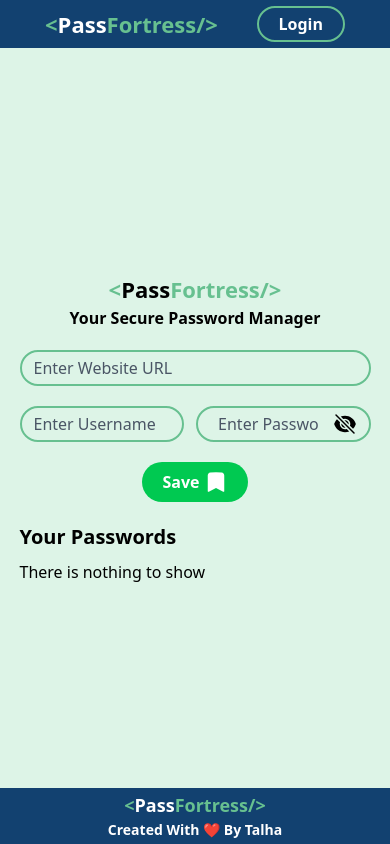
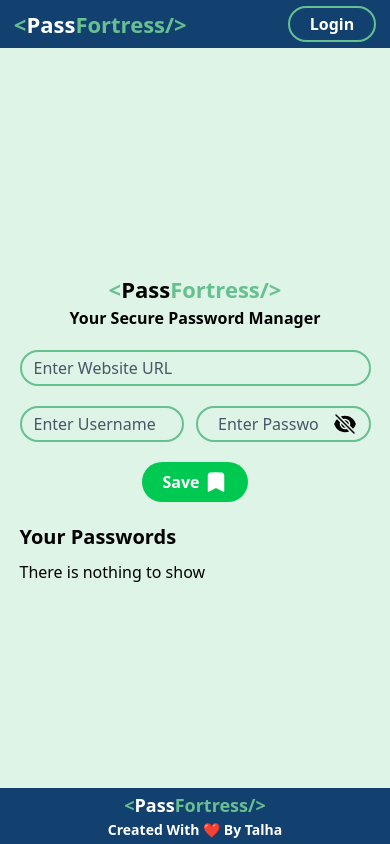
Before and after one commit to anonymous298/Password-Manager-Project-V1, a React (Vite) app: page / in a window 390 px wide. Built offline with nearby package versions, Linux system fonts and the light colour scheme.

Commit message:
navbar responsivenss changes

```diff
--- a/src/components/Navbar.jsx
+++ b/src/components/Navbar.jsx
@@ -3,7 +3,7 @@ import React from 'react'
 const Navbar = () => {
   return (
     <div className='bg-[#124170]'>
-      <nav className='flex w-[80%] items-center justify-between mx-auto p-1.5'>
+      <nav className='flex w-[80%] items-center justify-between mx-auto p-1.5 max-[500px]:w-[88%] max-[400px]:w-[96%]'>
         <h1 className="logo text-white font-bold text-[22px] cursor-pointer"><span className='text-[#67C090]'>&lt;</span>Pass<span className='text-[#67C090]'>Fortress</span><span className='text-[#67C090]'>/&gt;</span></h1>
 
         <div className=' border-2 border-[#67C090] px-5 py-1 rounded-[20px] font-bold text-white flex items-center justify-center hover:bg-[#67C090] cursor-pointer transition-all'>Login</div>
```
